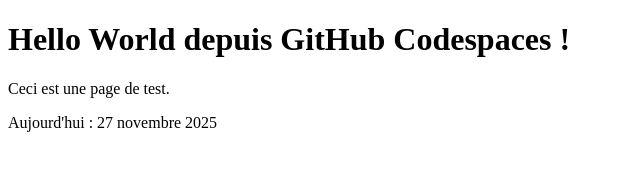
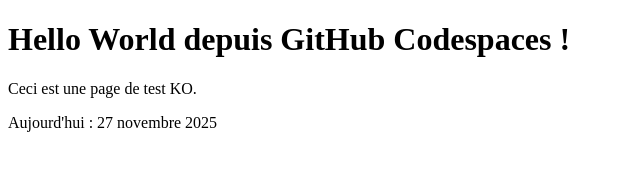
Before and after one commit to Denis-lab-911/hello-web, a website: page index.html in a window 1280 px wide. Shown: the full height of the page, 0-640 px from the left. Drawn offline with Linux system fonts and the light colour scheme.

Commit message:
Update index.html

```diff
--- a/index.html
+++ b/index.html
@@ -6,7 +6,7 @@
   </head>
   <body>
     <h1>Hello World depuis GitHub Codespaces !</h1>
-    <p>Ceci est une page de test.</p>
+    <p>Ceci est une page de test KO.</p>
 
     <!-- Zone où la date sera affichée -->
     <p id="current-date"></p>
```
